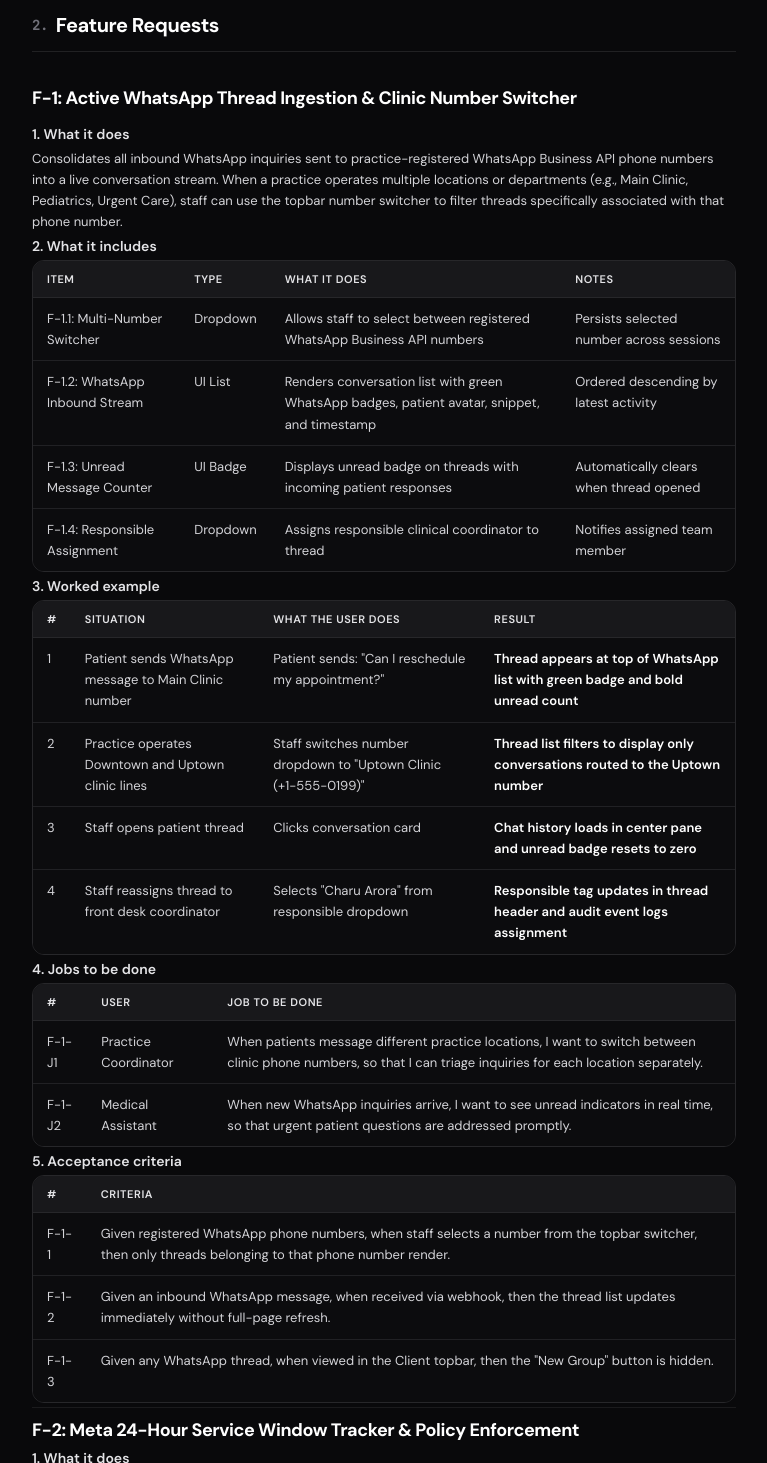
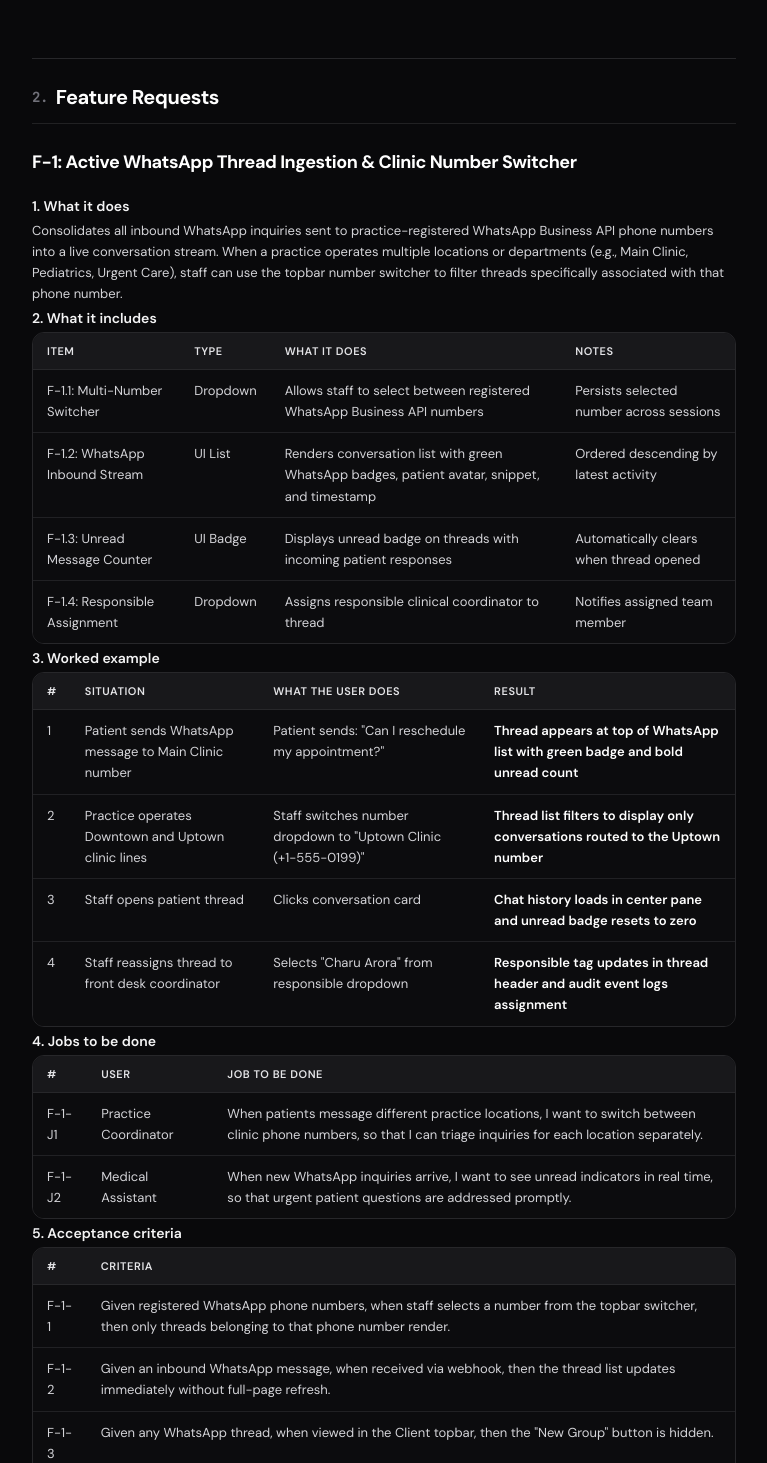
Before and after one commit to Navodyajainprod/ma-prd, a Next.js app: page /client/chat/whatsapp in a window 1280 px wide. Shown: the part 1127-2590 px from the top of the page, without its empty margins (256-1023 px from the left). Built offline with nearby package versions, Linux system fonts and the light colour scheme.

Commit message:
style(prd): increase vertical gap and margins for feature request sections and parts

```diff
--- a/src/components/PrdRenderer.tsx
+++ b/src/components/PrdRenderer.tsx
@@ -72,7 +72,7 @@ function MarkdownBlock({
         renderedElements.push(
           <div
             key={`table-${i}`}
-            className="my-4 overflow-x-auto rounded-xl border border-slate-200 dark:border-zinc-800 shadow-2xs"
+            className="mt-3 mb-7 overflow-x-auto rounded-xl border border-slate-200 dark:border-zinc-800 shadow-2xs"
           >
             <table className="w-full text-left text-xs sm:text-[13px] border-collapse">
               <thead>
@@ -152,7 +152,7 @@ function MarkdownBlock({
         <h3
           key={`h3-${i}`}
           id={anchorId}
-          className="text-base sm:text-lg font-bold text-slate-900 dark:text-white mt-8 mb-3 tracking-tight scroll-mt-24 pt-2 border-t border-slate-100 dark:border-zinc-800/60 first:border-t-0 first:pt-0"
+          className="text-base sm:text-lg font-bold text-slate-900 dark:text-white mt-14 mb-5 tracking-tight scroll-mt-24 pt-6 border-t border-slate-200 dark:border-zinc-800 first:border-t-0 first:pt-0 first:mt-4"
         >
           {formatInlineMarkdown(headingText)}
         </h3>
@@ -177,7 +177,7 @@ function MarkdownBlock({
         <h4
           key={`h4-${i}`}
           id={partSlug}
-          className="text-xs sm:text-sm font-semibold text-slate-800 dark:text-zinc-200 mt-5 mb-1.5 scroll-mt-24"
+          className="text-xs sm:text-sm font-semibold text-slate-900 dark:text-zinc-100 mt-10 mb-3 scroll-mt-24"
         >
           {formatInlineMarkdown(partText)}
         </h4>
@@ -239,7 +239,7 @@ function MarkdownBlock({
     renderedElements.push(
       <p
         key={`p-${i}`}
-        className="my-2.5 text-xs sm:text-[13px] leading-relaxed text-slate-700 dark:text-zinc-300"
+        className="mt-2 mb-6 text-xs sm:text-[13px] leading-relaxed text-slate-700 dark:text-zinc-300"
       >
         {formatInlineMarkdown(rawLine)}
       </p>
@@ -441,7 +441,7 @@ export default function PrdRenderer({
       </div>
 
       {/* ── PRD Sections ── */}
-      <div className="space-y-10 pt-2">
+      <div className="space-y-14 pt-4">
         {/* Cross-Product Summary (if present) */}
         {prd.crossProductSummaryRaw && (
           <section
@@ -459,9 +459,9 @@ export default function PrdRenderer({
 
         {/* Sections 1, 2, and 3 */}
         {prd.sections.map((sec) => (
-          <section key={sec.slug} id={sec.slug} className="scroll-mt-24 pt-4 border-t border-slate-200/80 dark:border-zinc-800">
+          <section key={sec.slug} id={sec.slug} className="scroll-mt-24 pt-6 border-t border-slate-200/80 dark:border-zinc-800">
             {/* Clean Section Heading without Section-Level Download Button */}
-            <div className="pb-3 mb-4 border-b border-slate-200/70 dark:border-zinc-800/80">
+            <div className="pb-3 mb-6 border-b border-slate-200/70 dark:border-zinc-800/80">
               <h2 className="text-lg sm:text-xl font-bold text-slate-900 dark:text-white tracking-tight flex items-center gap-2">
                 <span className="font-mono text-sm text-slate-400 dark:text-zinc-500">
                   {sec.number}.
```
